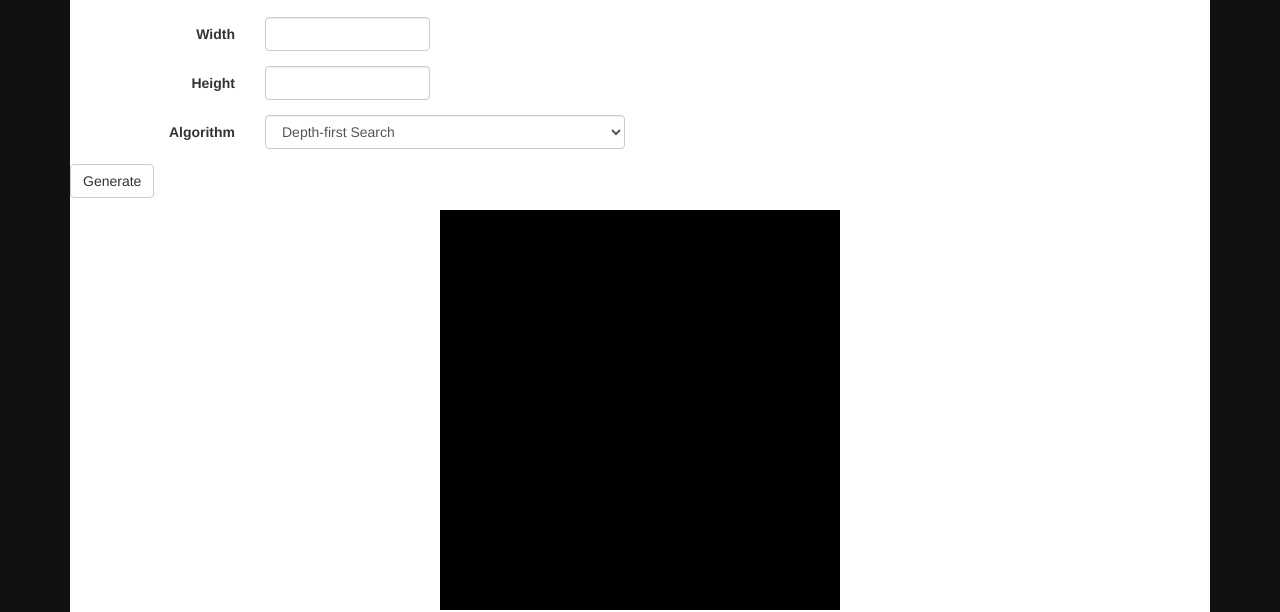
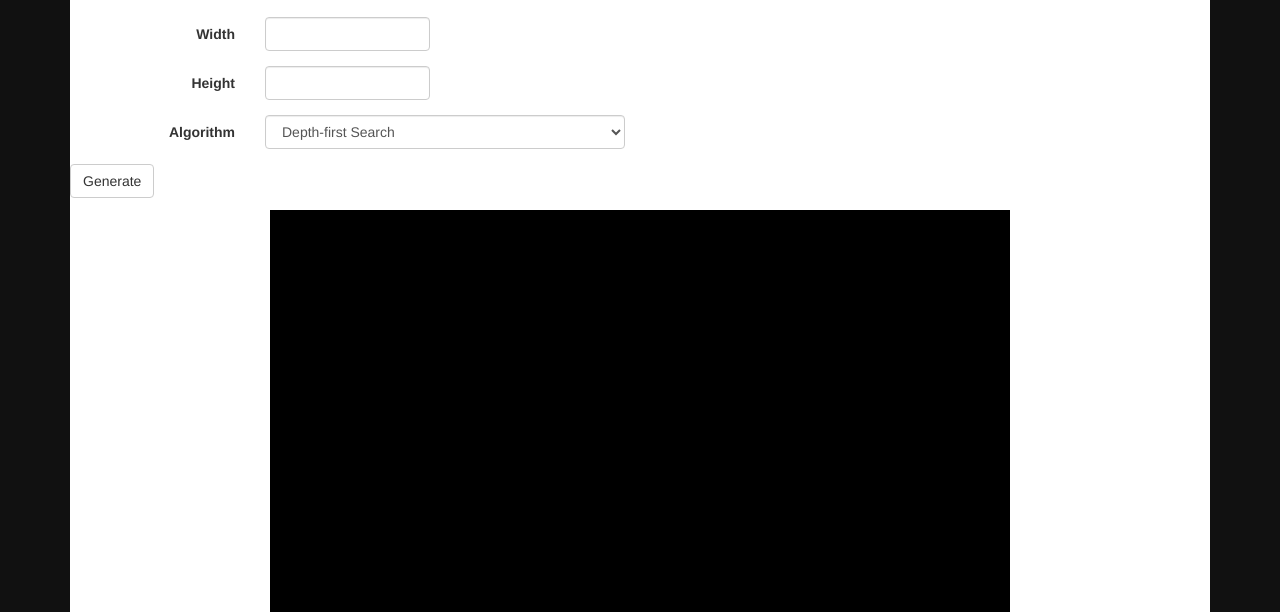
Before and after one commit to PakkuDon/MazeBuilder, a website: page index.html in a window 1280 px wide. Shown: the part 156-768 px from the top of the page. Drawn offline with nearby package versions, Linux system fonts and the light colour scheme.

Commit message:
Let canvas expand to fill parent up to certain width

```diff
--- a/style.css
+++ b/style.css
@@ -21,12 +21,14 @@ header, footer {
 
 canvas {
     background-color: #000000;
+    width: 95%;
+    max-width: 740px;
+    height: auto;
 }
 
 @media(max-width: 480px) {
     canvas {
         width: 100%;
-        height: auto;
     }
 }
 
```
